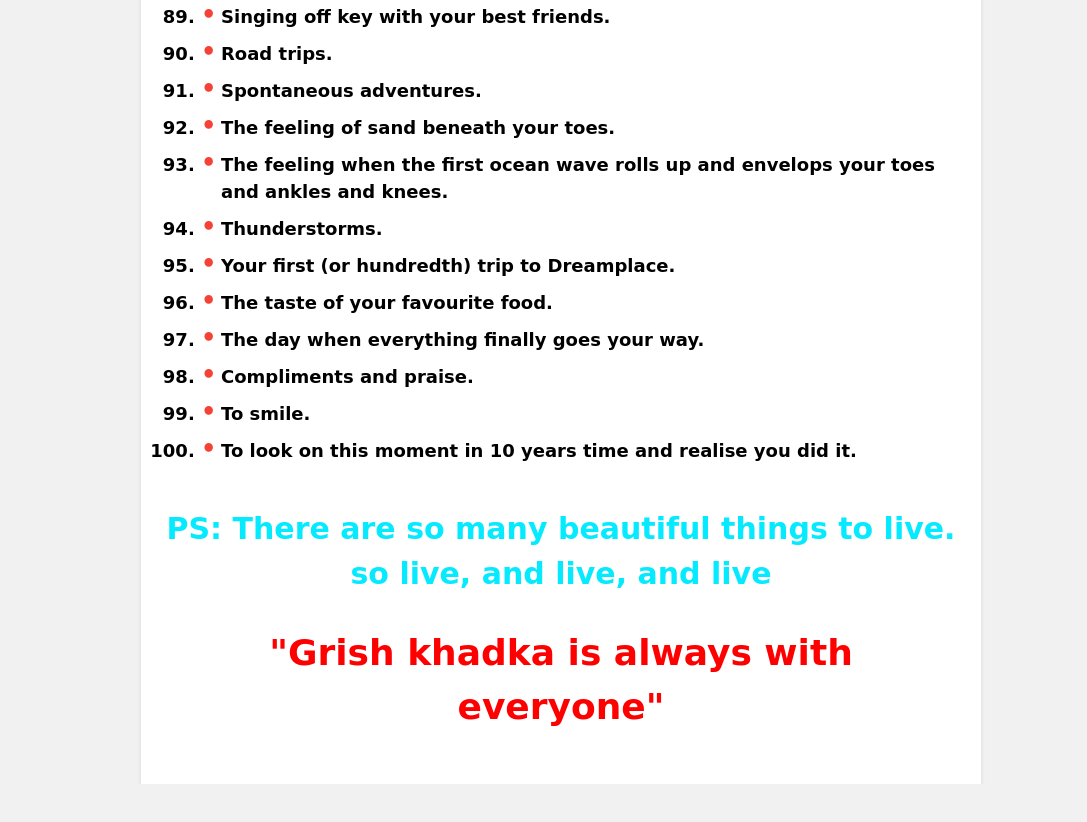
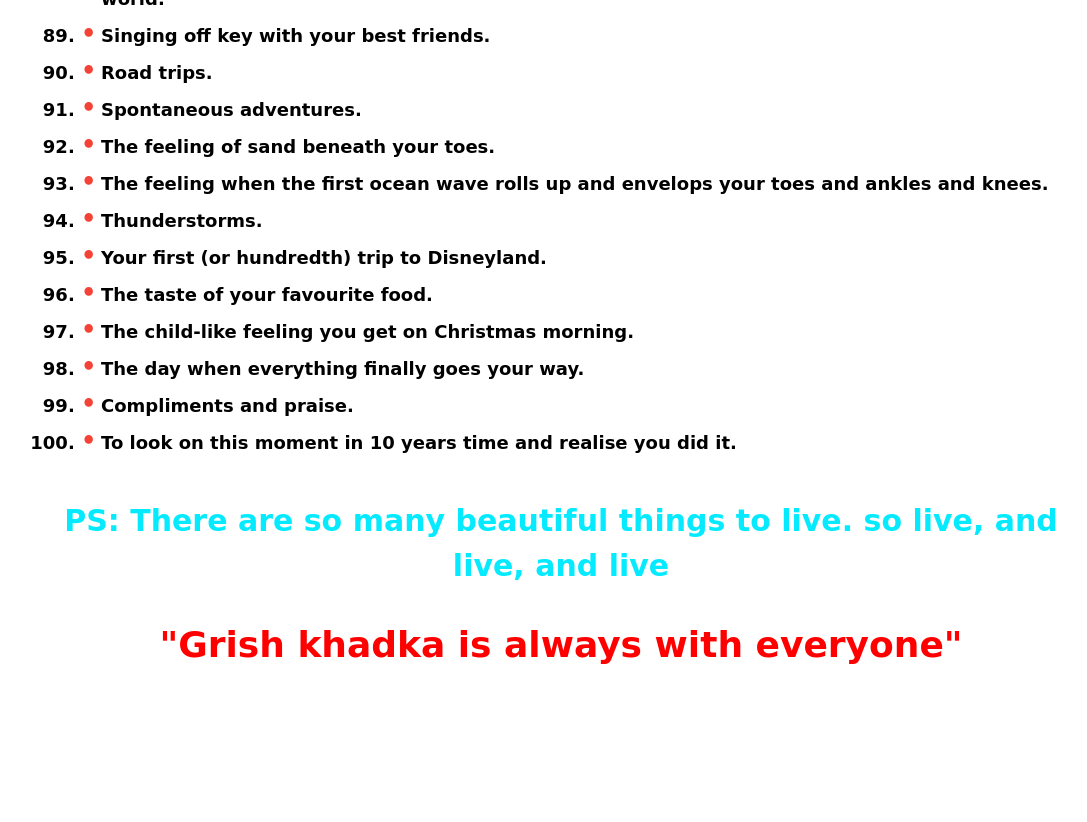
Before and after one commit to Crimsonpainnn/kvl, a plain HTML site: page index.html in a window 1280 px wide. Shown: the part 3690-4512 px from the top of the page, without its empty margins (79-1166 px from the left). Before the commit the page ends 4474 px from the top, so only its background shows below. Drawn offline with Linux system fonts and the light colour scheme.

Commit message:
Update index.html

```diff
--- a/index.html
+++ b/index.html
@@ -11,9 +11,8 @@
 			padding: 0;
 		}
 		.container {
-			max-width: 800px;
 			margin: 0 auto;
-			padding: 20px;
+			padding: 120px;
 			background-color: #fff;
 			box-shadow: 0 2px 4px rgba(0,0,0,0.1);
 		}
@@ -149,11 +148,11 @@
                 <li>The feeling of sand beneath your toes.</li>
                 <li>The feeling when the first ocean wave rolls up and envelops your toes and ankles and knees.</li>
                 <li>Thunderstorms.</li>
-                <li>Your first (or hundredth) trip to Dreamplace.</li>
-		<li>The taste of your favourite food.</li>
+                <li>Your first (or hundredth) trip to Disneyland.</li>
+                <li>The taste of your favourite food.</li>
+                <li>The child-like feeling you get on Christmas morning.</li>
                 <li>The day when everything finally goes your way.</li>
                 <li>Compliments and praise.</li>
-		<li>To smile.</li>
                 <li>To look on this moment in 10 years time and realise you did it.</li>
             </ol>
         </h6>
```
